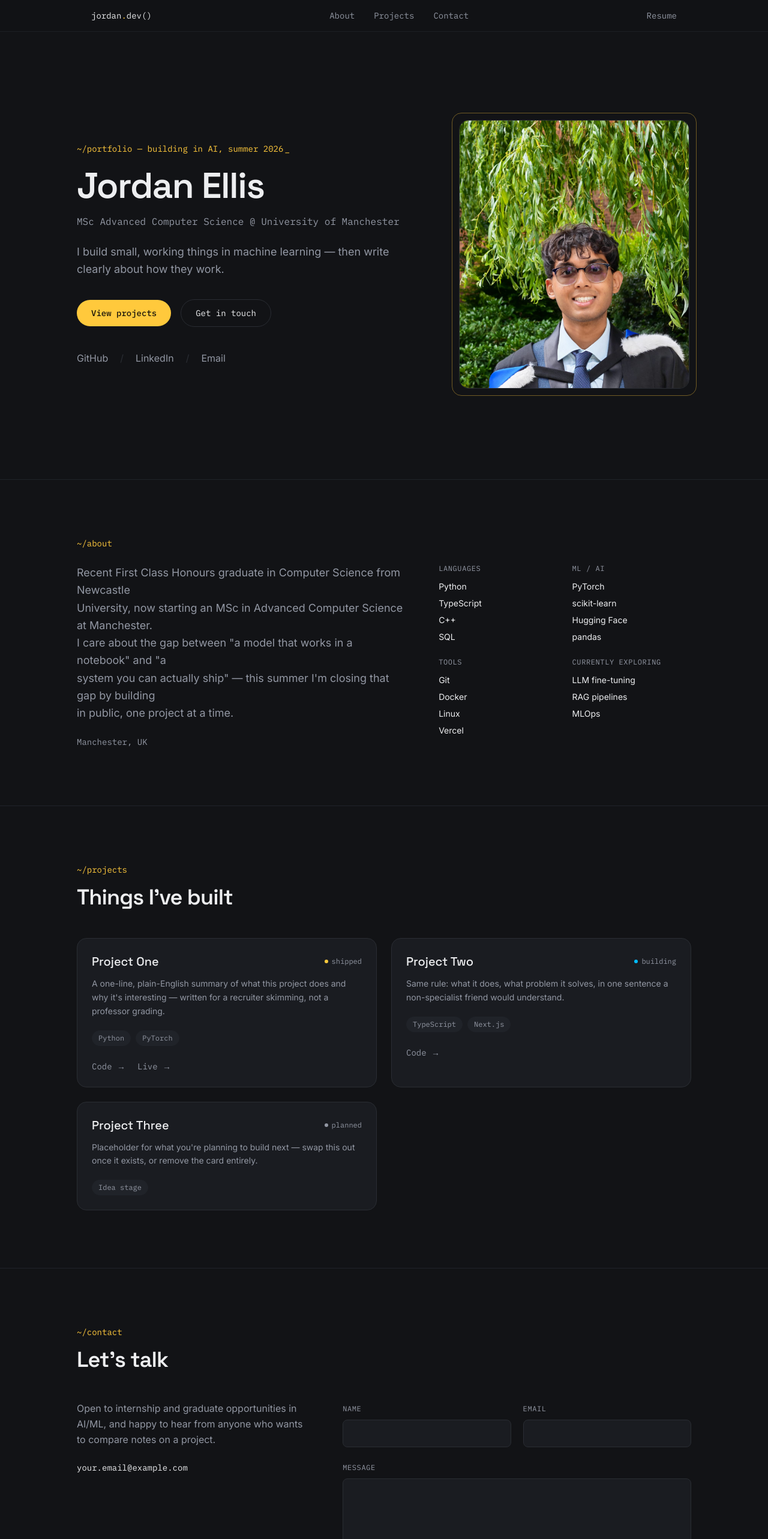
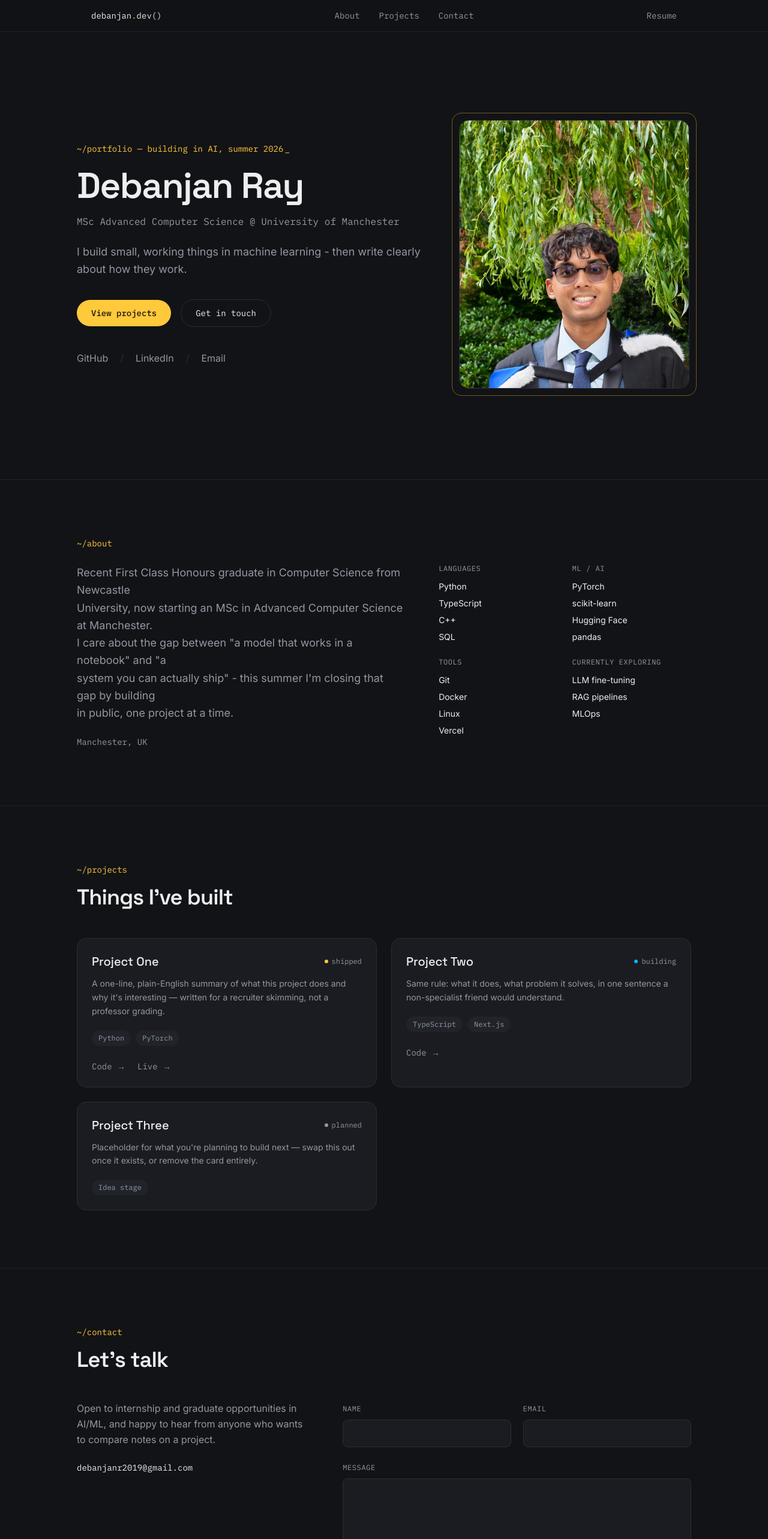
Before and after one commit to RayNCL2023/portfolio-website, a Next.js app: page / in a window 1280 px wide. Shown: the top 2566 px of the page at 60% size. Built offline with nearby package versions, Linux system fonts and the light colour scheme.

Commit message:
fixed details

```diff
--- a/data/site.config.ts
+++ b/data/site.config.ts
@@ -4,20 +4,20 @@
 // ─────────────────────────────────────────────────────────────
 
 export const profile = {
-  name: "Jordan Ellis",
+  name: "Debanjan Ray",
   role: "MSc Advanced Computer Science @ University of Manchester",
   status: "~/portfolio — building in AI, summer 2026",
   tagline:
-    "I build small, working things in machine learning — then write clearly about how they work.",
+    "I build small, working things in machine learning - then write clearly about how they work.",
   bio: `Recent First Class Honours graduate in Computer Science from Newcastle
 University, now starting an MSc in Advanced Computer Science at Manchester.
 I care about the gap between "a model that works in a notebook" and "a
-system you can actually ship" — this summer I'm closing that gap by building
+system you can actually ship" - this summer I'm closing that gap by building
 in public, one project at a time.`,
   location: "Manchester, UK",
-  email: "your.email@example.com",
-  github: "https://github.com/your-username",
-  linkedin: "https://linkedin.com/in/your-username",
+  email: "debanjanr2019@gmail.com",
+  github: "https://github.com/RayNCL2023",
+  linkedin: "www.linkedin.com/in/debanjan-ray-b4785a335",
   resumeUrl: "/resume.pdf",
   // Get a free access key at https://web3forms.com (no backend needed)
   web3formsAccessKey: "YOUR_WEB3FORMS_ACCESS_KEY",
```
